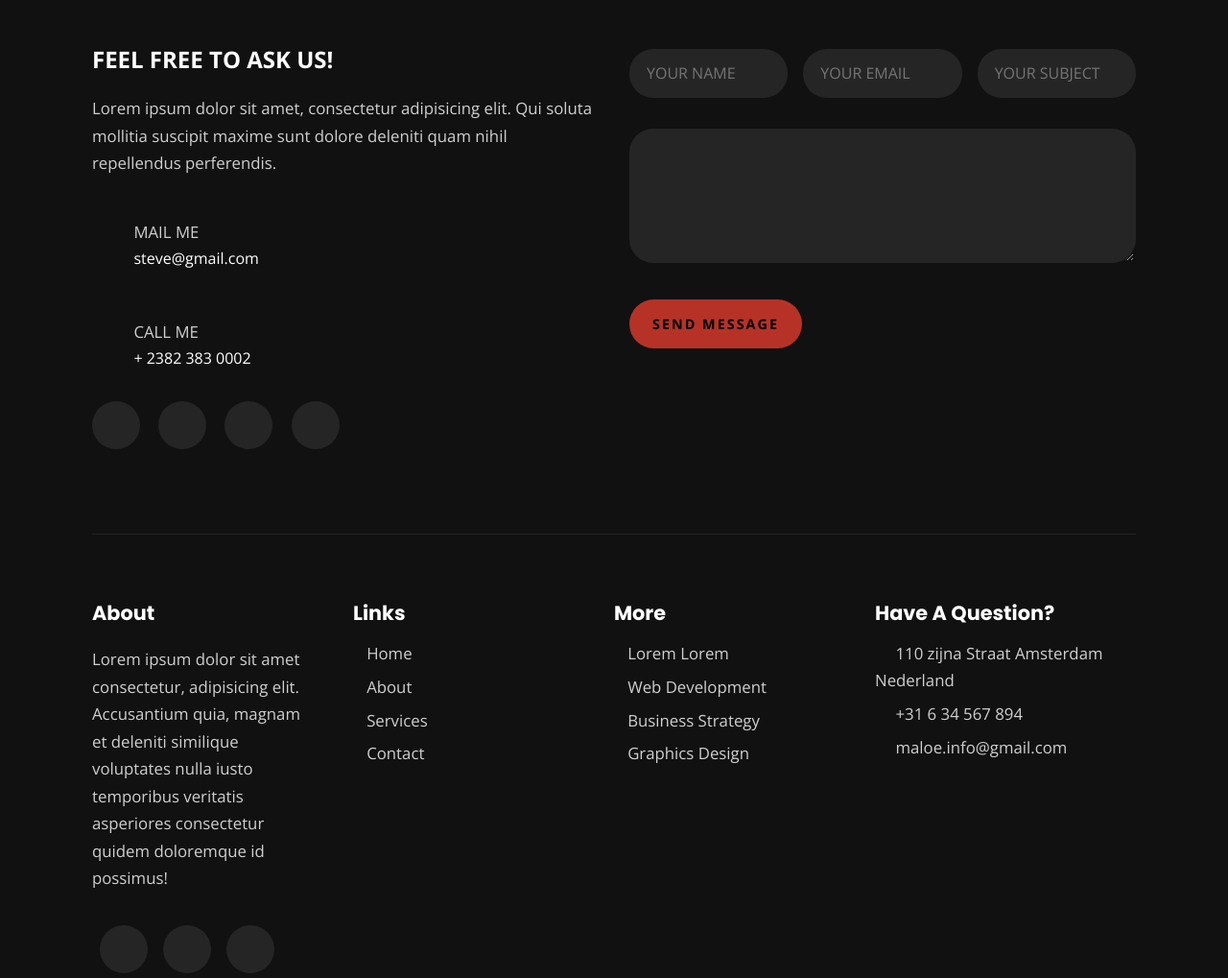
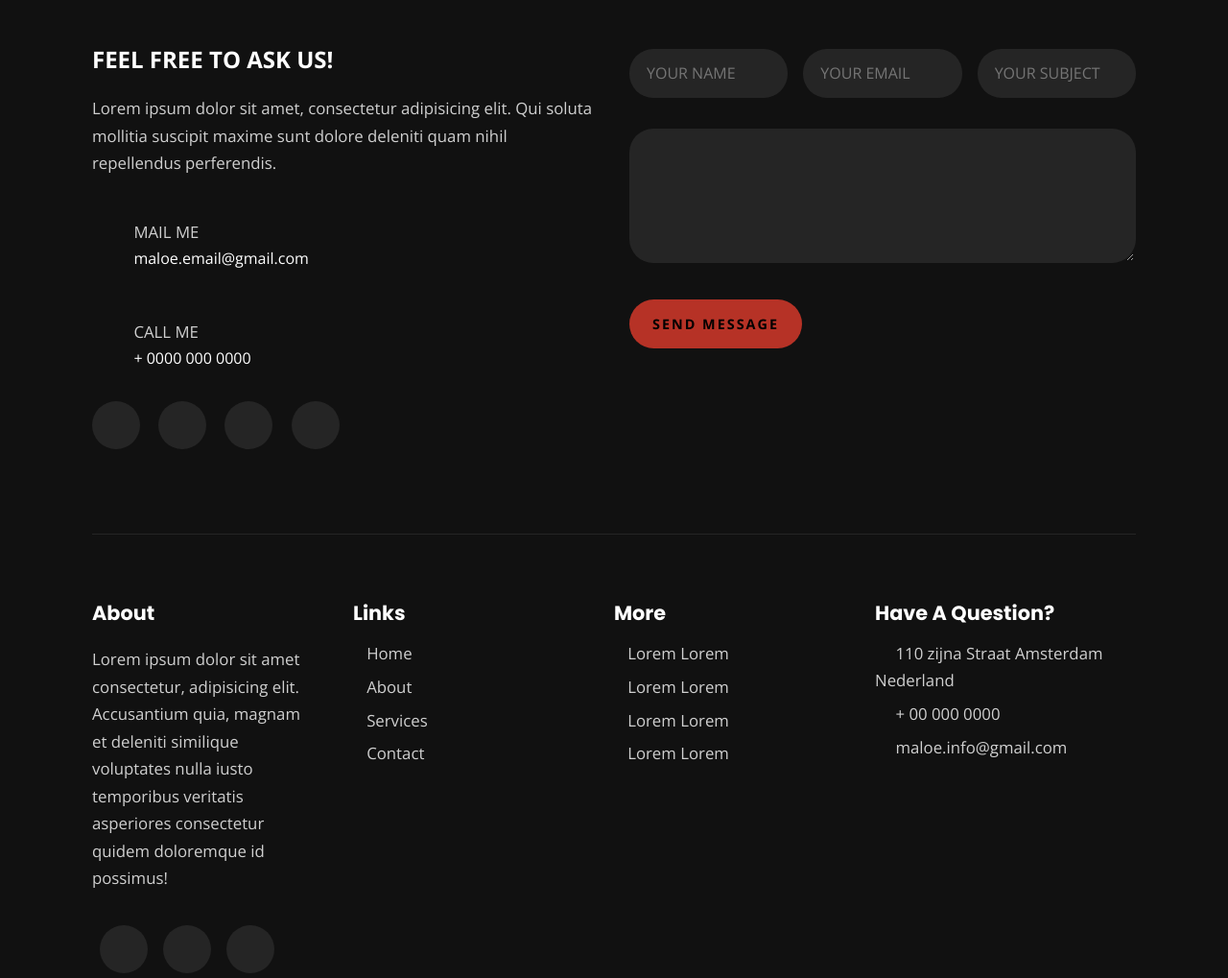
Before and after one commit to raybags-web-dev/maloe_site, a plain HTML site: page index.html in a window 1280 px wide. Shown: the part 8779-9798 px from the top of the page at 96% size. Drawn offline with nearby package versions, Linux system fonts and the light colour scheme.

Commit message:
remove sensitive details

```diff
--- a/index.html
+++ b/index.html
@@ -634,7 +634,7 @@
             <span><i class="fas fa-envelope-open"></i></span>
             <h3>
               <span class="text">mail me</span> <br />
-              steve@gmail.com
+              maloe.email@gmail.com
             </h3>
           </div>
 
@@ -642,7 +642,7 @@
             <span><i class="fas fa-phone-square-alt"></i></span>
             <h3>
               <span class="text">call me</span> <br />
-              + 2382 383 0002
+              + 0000 000 0000
             </h3>
           </div>
 
@@ -728,15 +728,15 @@
             </a>
             <a href="#" class="text">
               <i class="fas fa-long-arrow-alt-right"></i>
-              web development
+             lorem lorem
             </a>
             <a href="#" class="text">
               <i class="fas fa-long-arrow-alt-right"></i>
-              business strategy
+              lorem lorem
             </a>
             <a href="#" class="text">
               <i class="fas fa-long-arrow-alt-right"></i>
-              graphics design
+              lorem lorem
             </a>
           </div>
         </div>
@@ -756,7 +756,7 @@
             <span>
               <i class="fas fa-phone"></i>
             </span>
-            <span class="text">+31 6 34 567 894</span>
+            <span class="text">+ 00 000 0000</span>
           </div>
 
           <div>
```
